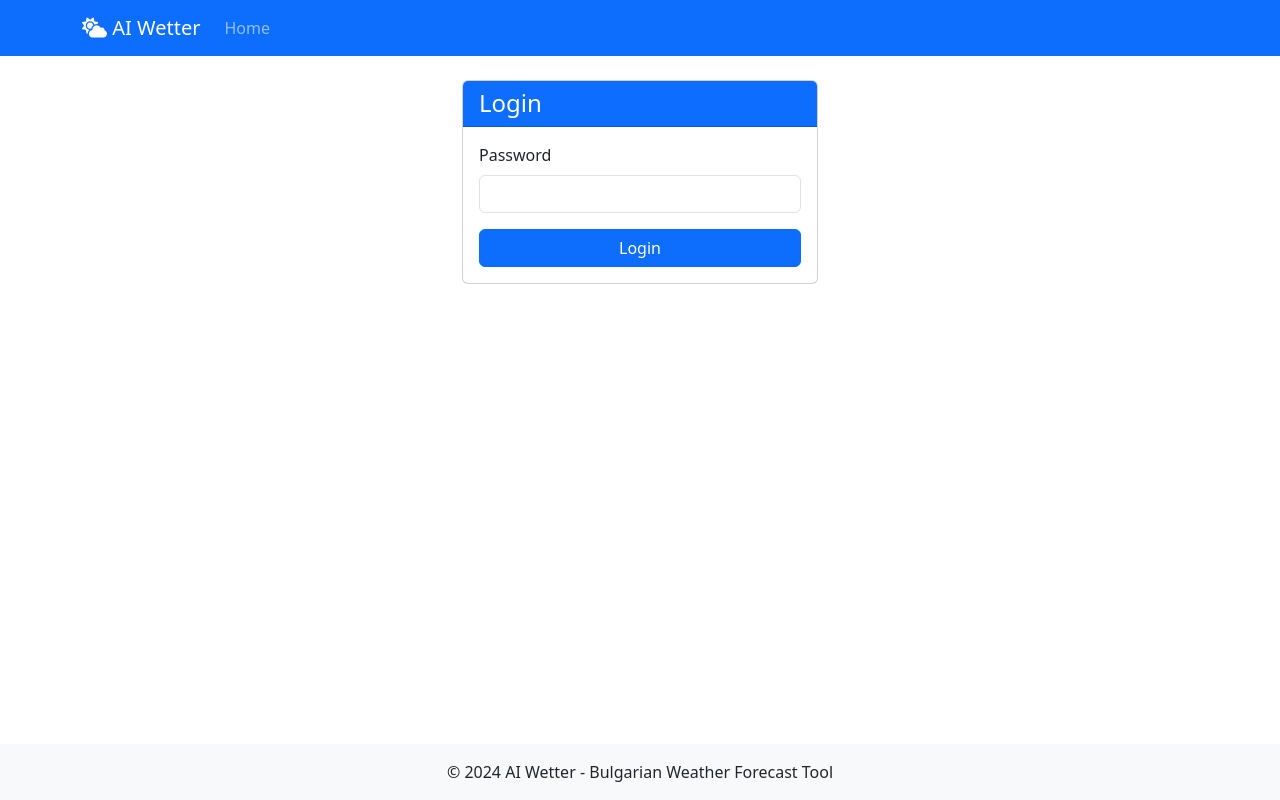
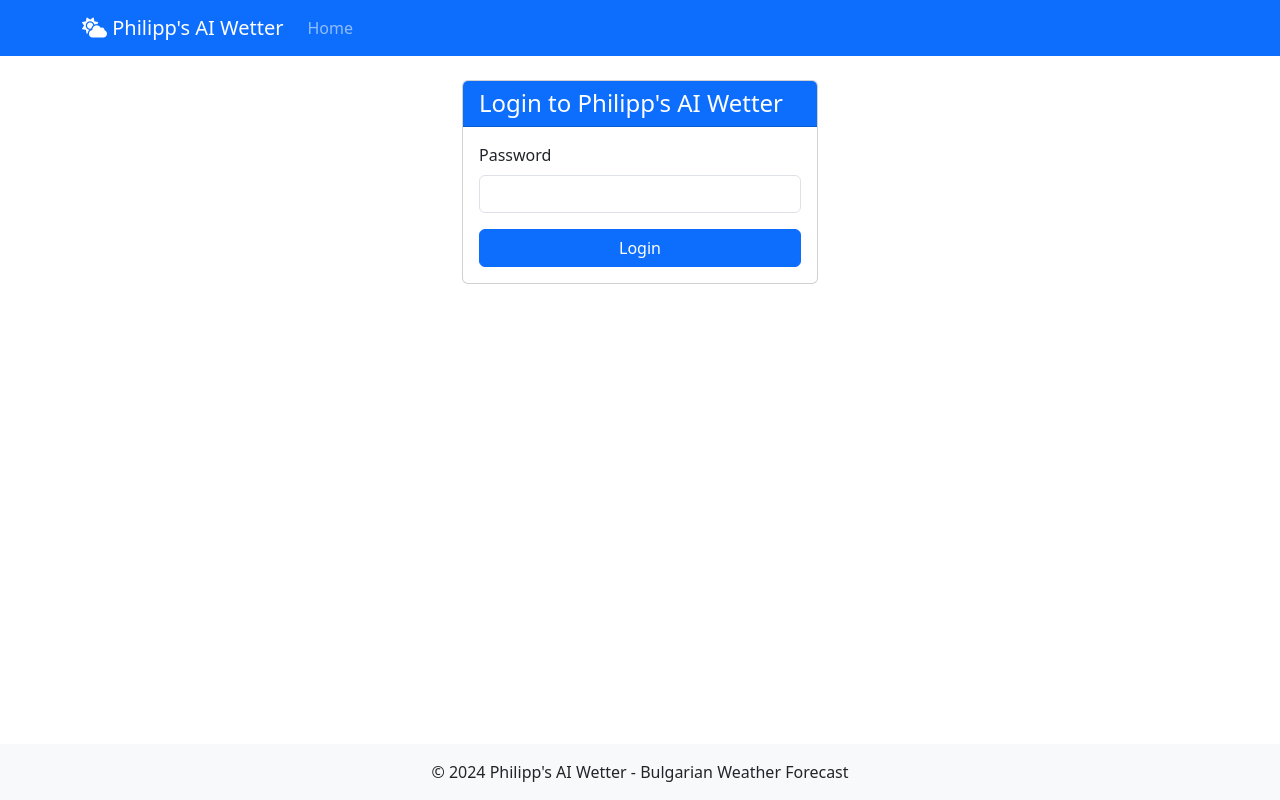
Before and after one commit to walpartei/ai_wetter, a Python web app: template app/templates/login.html in a window 1280 px wide. Run offline with Jinja, Linux system fonts and the light colour scheme; the template is opened without the code that fills it, so the values that code supplies are empty.

Commit message:
Rebrand as Philipp's AI Wetter

```diff
--- a/app/app.py
+++ b/app/app.py
@@ -35,7 +35,7 @@ def create_app():
 def main():
     """Main entry point for the application."""
     # Parse command-line arguments
-    parser = argparse.ArgumentParser(description="AI Wetter - Bulgarian Weather Forecast Tool")
+    parser = argparse.ArgumentParser(description="Philipp's AI Wetter - Bulgarian Weather Forecast")
     parser.add_argument('--host', default='127.0.0.1', help='Host to run the server on')
     parser.add_argument('--port', type=int, default=5000, help='Port to run the server on')
     parser.add_argument('--debug', action='store_true', help='Run in debug mode')
--- a/app/templates/base.html
+++ b/app/templates/base.html
@@ -3,7 +3,7 @@
 <head>
     <meta charset="UTF-8">
     <meta name="viewport" content="width=device-width, initial-scale=1.0">
-    <title>{% block title %}AI Wetter - Bulgarian Weather Forecast Tool{% endblock %}</title>
+    <title>{% block title %}Philipp's AI Wetter - Bulgarian Weather Forecast{% endblock %}</title>
     <link href="https://cdn.jsdelivr.net/npm/bootstrap@5.3.0-alpha1/dist/css/bootstrap.min.css" rel="stylesheet">
     <link href="https://cdnjs.cloudflare.com/ajax/libs/font-awesome/6.0.0/css/all.min.css" rel="stylesheet">
     <style>
@@ -52,7 +52,7 @@
     <nav class="navbar navbar-expand-lg navbar-dark bg-primary fixed-top">
         <div class="container">
             <a class="navbar-brand" href="/">
-                <i class="fas fa-cloud-sun"></i> AI Wetter
+                <i class="fas fa-cloud-sun"></i> Philipp's AI Wetter
             </a>
             <button class="navbar-toggler" type="button" data-bs-toggle="collapse" data-bs-target="#navbarNav">
                 <span class="navbar-toggler-icon"></span>
@@ -89,7 +89,7 @@
 
     <footer class="text-center">
         <div class="container">
-            <p class="mb-0">&copy; 2024 AI Wetter - Bulgarian Weather Forecast Tool</p>
+            <p class="mb-0">&copy; 2024 Philipp's AI Wetter - Bulgarian Weather Forecast</p>
         </div>
     </footer>
 
--- a/app/templates/login.html
+++ b/app/templates/login.html
@@ -5,7 +5,7 @@
     <div class="col-md-6 offset-md-3 col-lg-4 offset-lg-4">
         <div class="card">
             <div class="card-header bg-primary text-white">
-                <h4 class="mb-0">Login</h4>
+                <h4 class="mb-0">Login to Philipp's AI Wetter</h4>
             </div>
             <div class="card-body">
                 <form method="POST" action="{{ url_for('login') }}">
```
